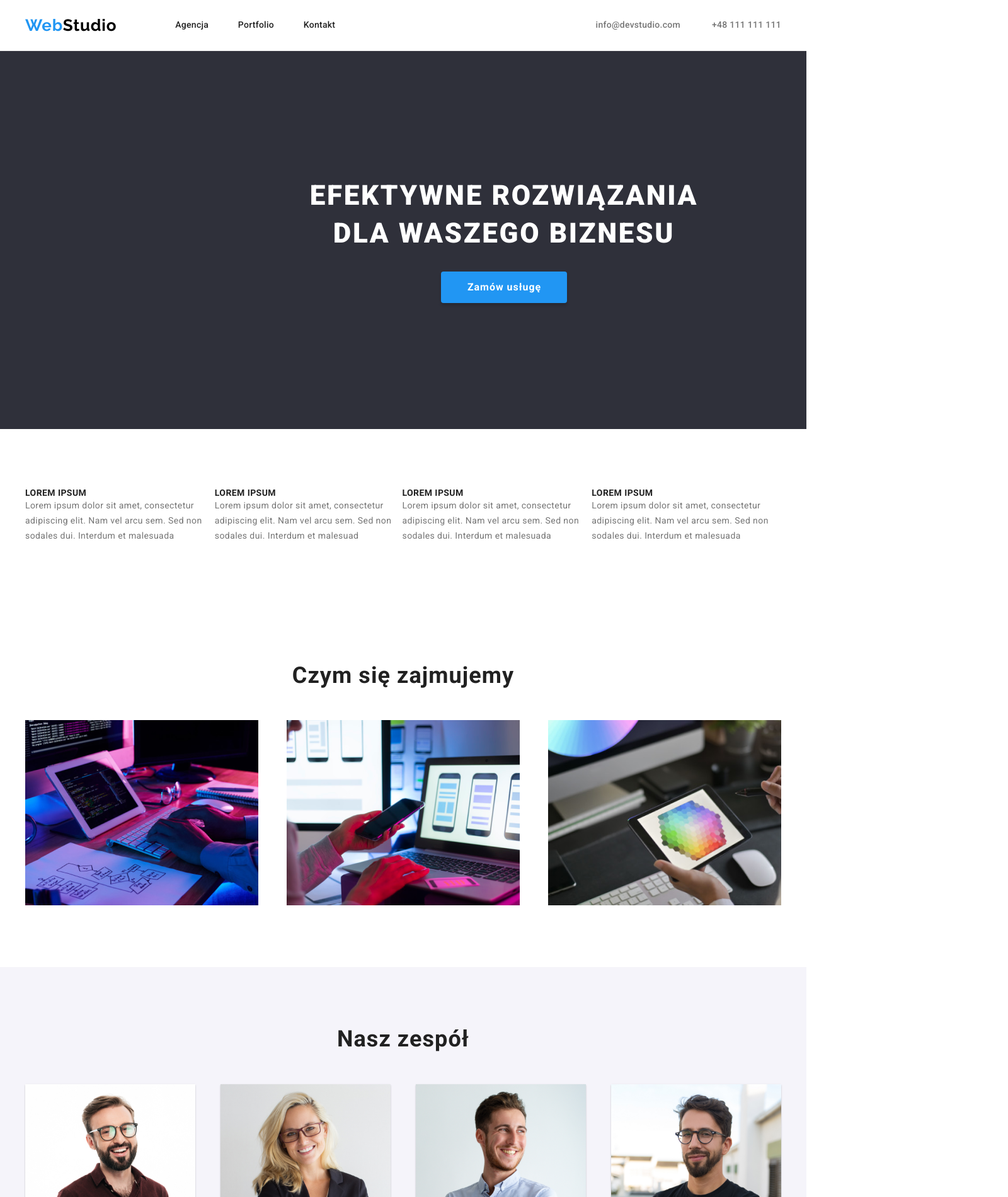
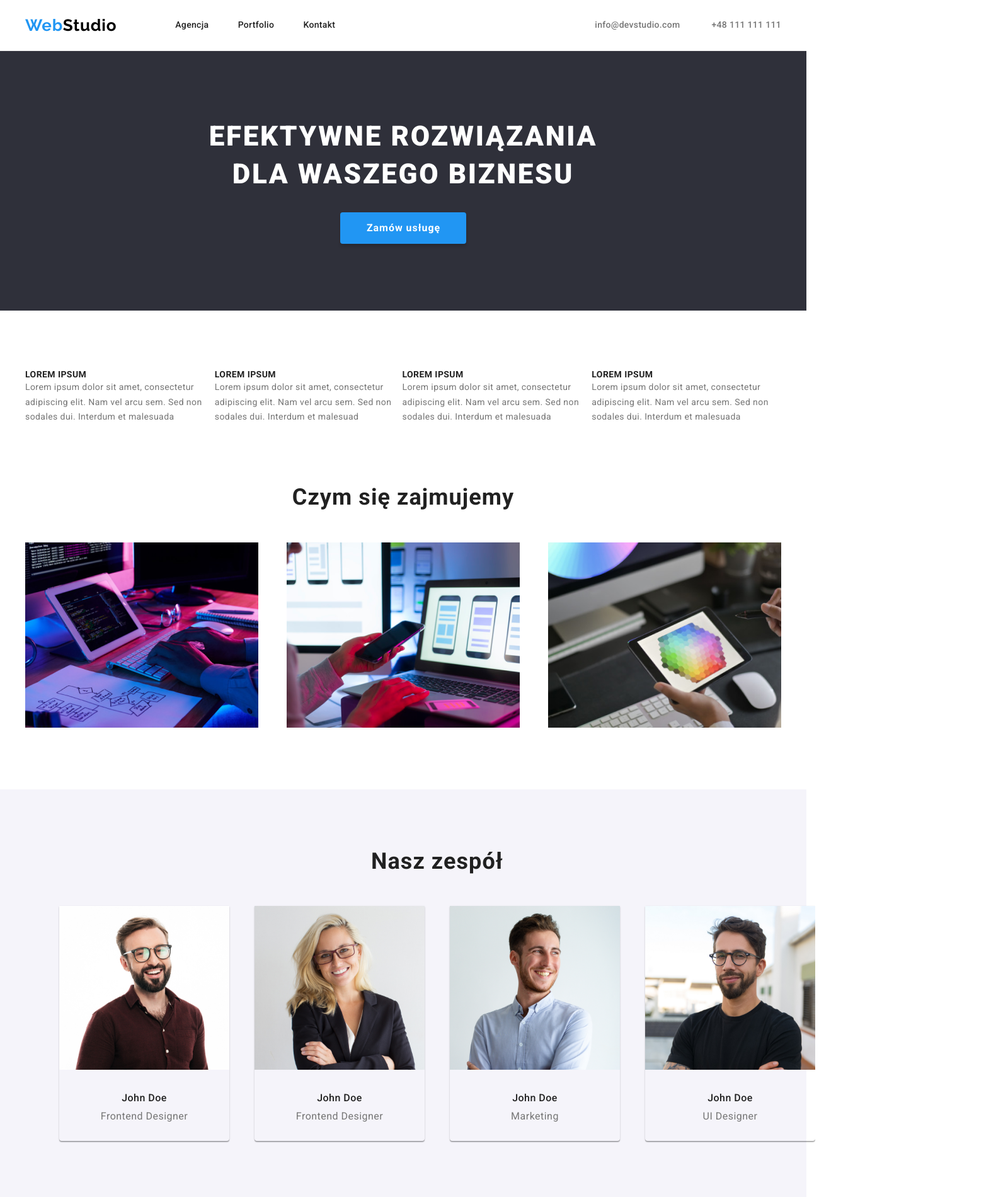
Before and after one commit to JakubZiebaa/-goit-markup-hw-03, a plain HTML site: page index.html in a window 1280 px wide. Shown: the top 1900 px of the page at 63% size, 1600 px wide, since content can reach past the window. Drawn offline with nearby package versions, Linux system fonts and the light colour scheme.

Commit message:
last push

```diff
--- a/css/styles.css
+++ b/css/styles.css
@@ -29,8 +29,6 @@ body {
 .logo{
   color: #000000;
   font-family: "Raleway", sans-serif;
-  font-weight: 700;
-  font-size: 26px;
   line-height: 1.19;
   letter-spacing: 0.03em;
 }
@@ -45,7 +43,6 @@ body {
 }
 .header-logo {
   font-weight: 500;
-  font-size: 14px;
   line-height: 1.14;
   letter-spacing: 0.02em;
   border-bottom: 1px solid #ececec;
@@ -109,8 +106,7 @@ body {
   display: flex;
   flex-direction: column;
   align-items: center;
-  width: 1600px;
-  height: 600px;
+
 }
 .section-main-text{
   text-transform: uppercase;
@@ -159,10 +155,6 @@ body {
   line-height: 1.71;
   letter-spacing: 0.03em;
   color: var(--secondary-color);
-
-}
-.services{
-  padding: 94px 0;
 }
 .service-headline{
   font-weight: 700;
@@ -176,11 +168,12 @@ body {
   list-style: none;
   display: flex;
   justify-content: space-between;
+  padding-bottom: 94px;
 }
 .team{
   list-style: none;
   background-color:#F5F4FA ;
-  padding: 94px 0;
+  padding: 94px ;
 }
 .our-team-headtext{
   font-weight: 700;
--- a/index.html
+++ b/index.html
@@ -92,7 +92,7 @@
           </ul>
         </div>
       </section>
-      <section class="container services">
+      <section class="container">
         <h2 class="service-headline">Czym się zajmujemy</h2>
         <ul class="gallery">
           <li>
```
Also changed, not shown: portfolio.html (+8 -1 lines).
